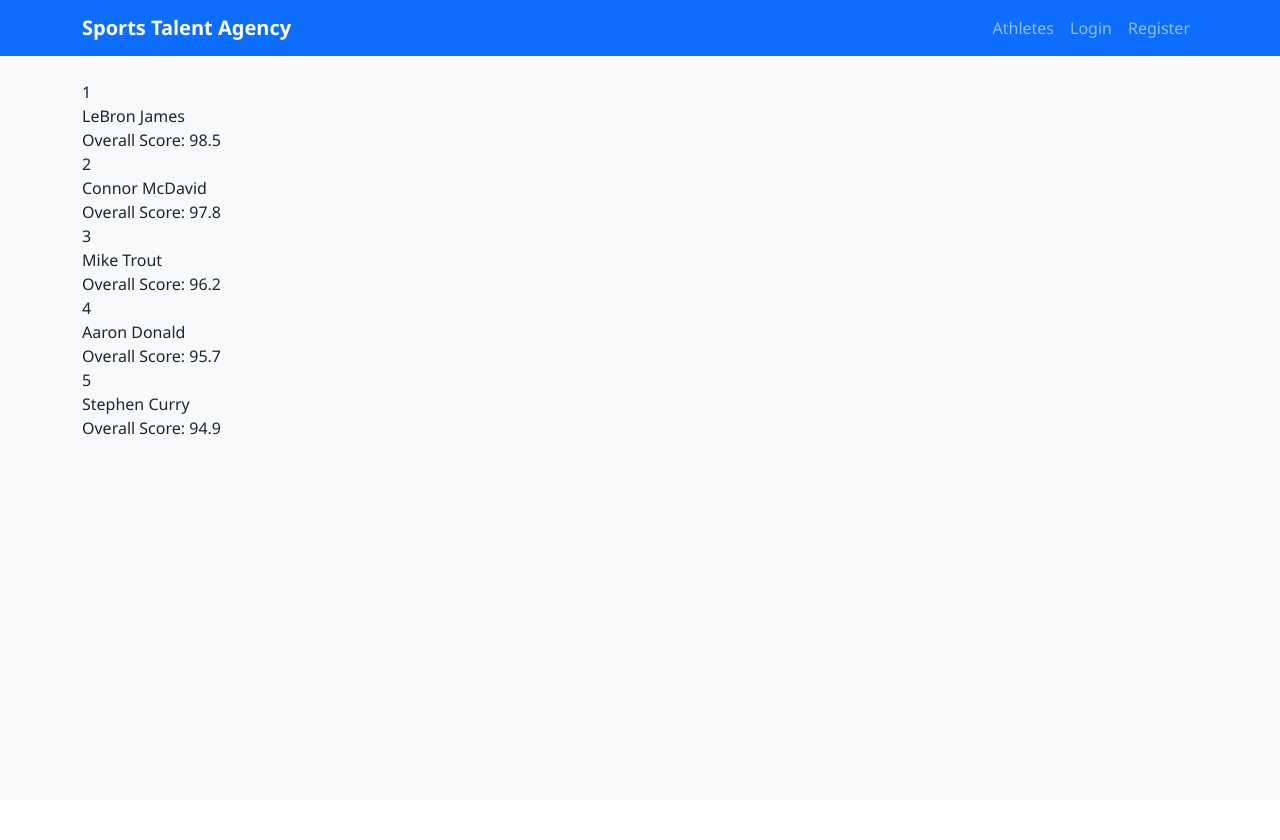
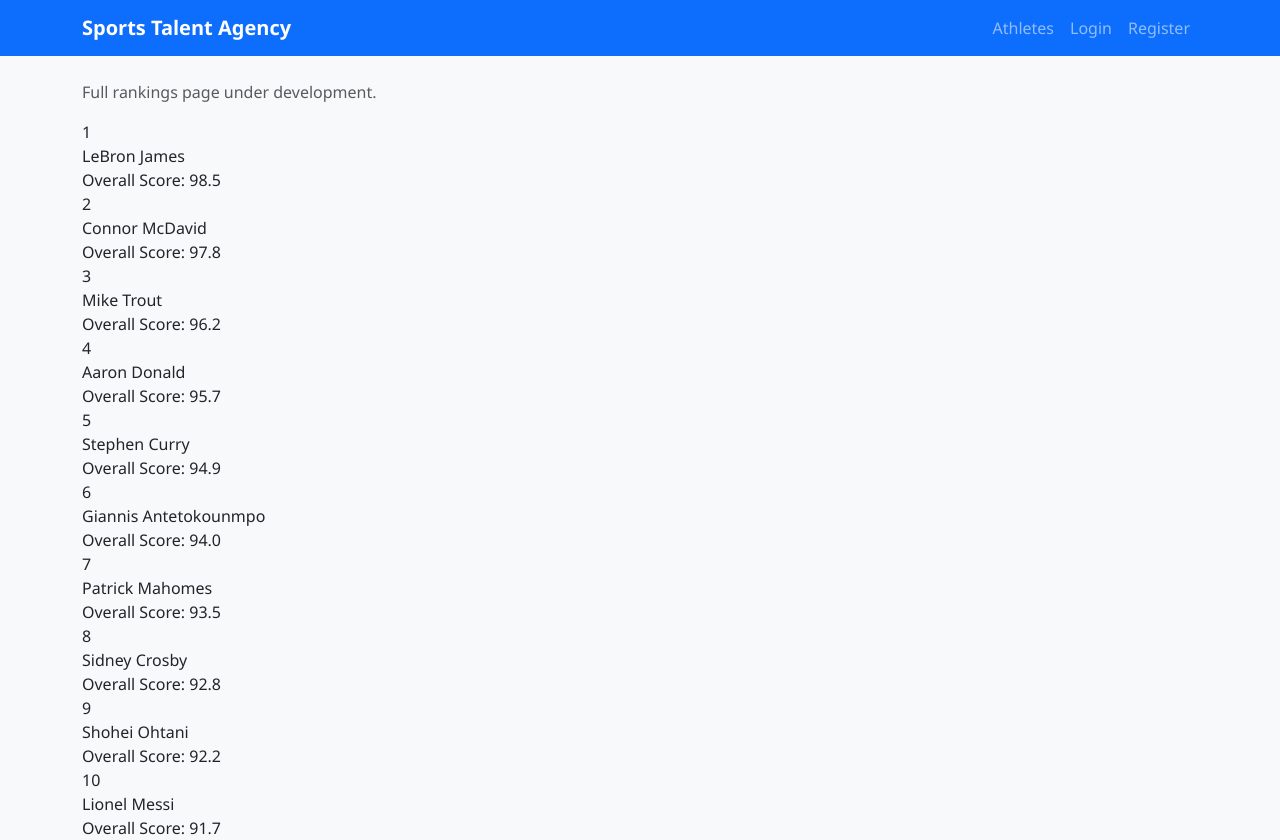
Before and after one commit to TirtheshJani/testapp, a Flask app: page /rankings in a window 1280 px wide. Before the commit the page ends 435 px from the top, so only its background shows below. Run offline with Flask 3, Linux system fonts and the light colour scheme; data that the repository does not hold is empty.

Commit message:
Add full rankings placeholder and button

```diff
--- a/app/api/rankings.py
+++ b/app/api/rankings.py
@@ -14,6 +14,11 @@ _DEFAULT_RANKINGS = [
     {"name": "Mike Trout", "score": 96.2},
     {"name": "Aaron Donald", "score": 95.7},
     {"name": "Stephen Curry", "score": 94.9},
+    {"name": "Giannis Antetokounmpo", "score": 94.0},
+    {"name": "Patrick Mahomes", "score": 93.5},
+    {"name": "Sidney Crosby", "score": 92.8},
+    {"name": "Shohei Ohtani", "score": 92.2},
+    {"name": "Lionel Messi", "score": 91.7},
 ]
 
 
--- a/app/main/routes.py
+++ b/app/main/routes.py
@@ -182,10 +182,12 @@ def upload_media():
 
 @bp.route('/rankings')
 def rankings():
-    """Display the top athlete rankings."""
+    """Display the full rankings placeholder page."""
+    # NOTE: This is a temporary page until the comprehensive
+    # ranking algorithm is implemented in Phase 4.
     from app.api.rankings import _dynamic_rankings, _load_rankings
 
-    rankings = _dynamic_rankings()
+    rankings = _dynamic_rankings(limit=10)
     if rankings is None:
         rankings = _load_rankings()
 
--- a/templates/main/dashboard.html
+++ b/templates/main/dashboard.html
@@ -41,6 +41,9 @@
                     </li>
                     <li>
                         <a href="{{ url_for('main.analytics') }}" class="text-decoration-none">📊 View Analytics</a>
+                    </li>
+                    <li>
+                        <a href="{{ url_for('main.rankings') }}" class="text-decoration-none">📈 View Full Rankings</a>
                     </li>
                 </ul>
             </div>
--- a/templates/main/rankings.html
+++ b/templates/main/rankings.html
@@ -3,6 +3,7 @@
 {% block title %}Top Rankings - {{ super() }}{% endblock %}
 
 {% block content %}
+<p class="text-muted">Full rankings page under development.</p>
 <div class="rankings-list">
   {% for player in top_rankings %}
   <div class="ranking-item">
```
